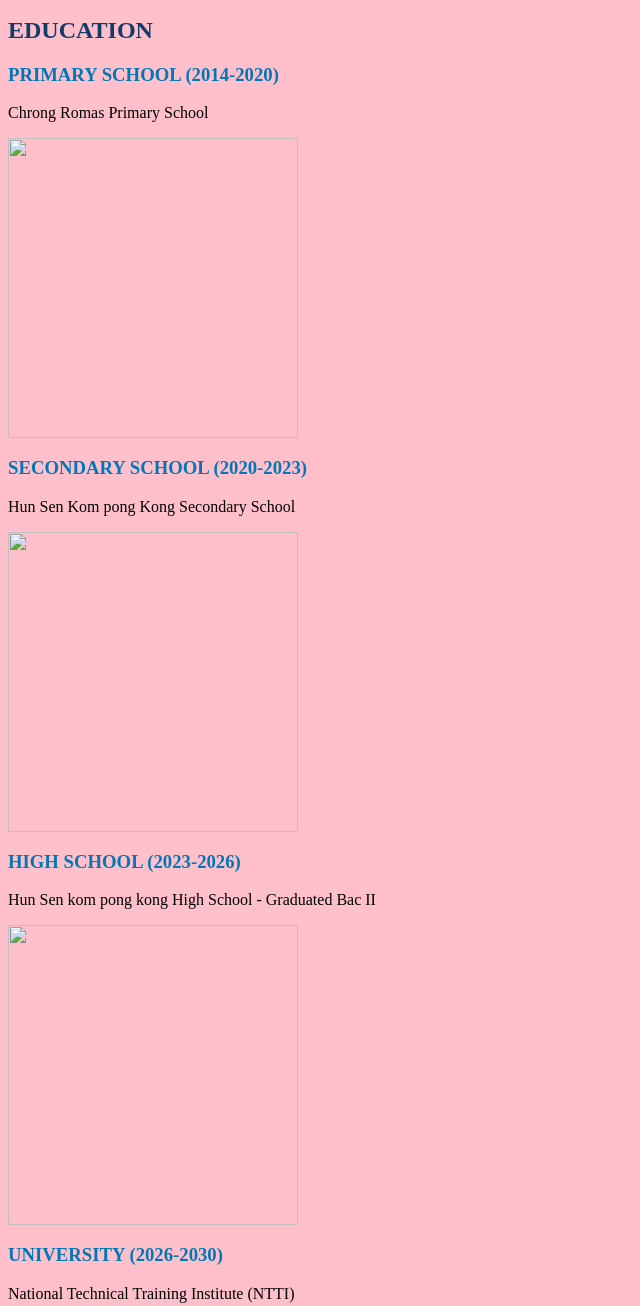
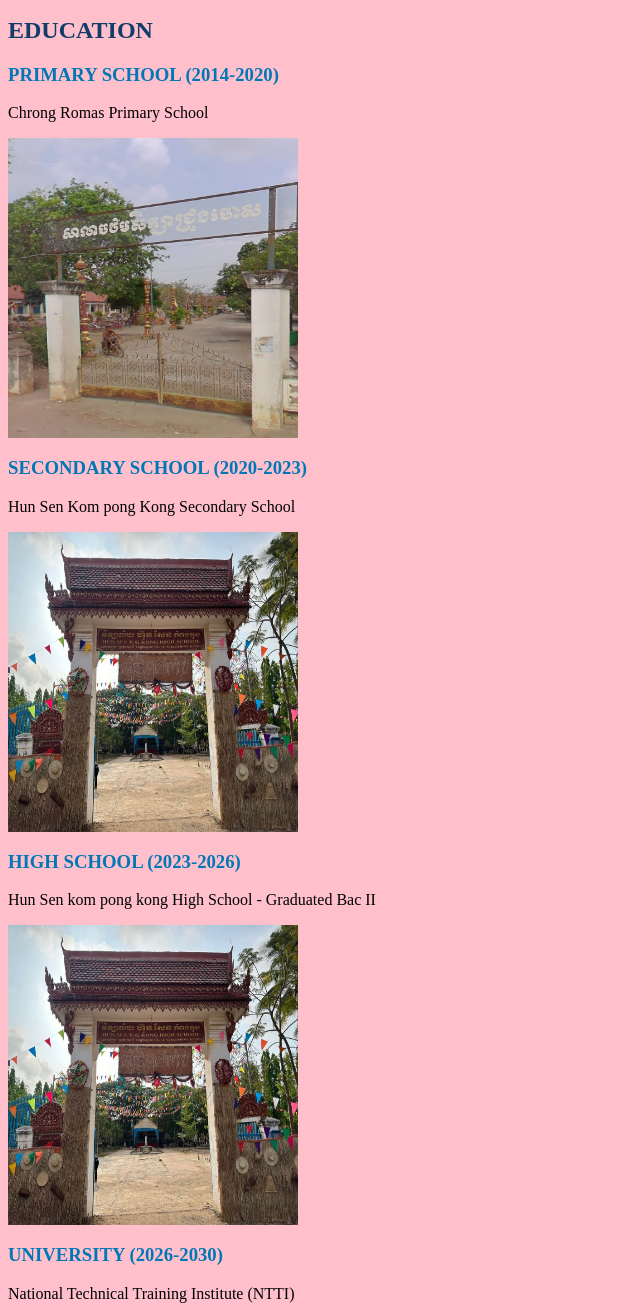
Before and after one commit to srung103057-ctrl/myportfolio, a plain HTML site: page index.html in a window 1280 px wide. Shown: the part 620-1926 px from the top of the page, without its empty margins (0-640 px from the left). Drawn offline with Linux system fonts and the light colour scheme.

Commit message:
Update and rename asssignment.html to index.html

```diff
--- a/asssignment.html
+++ b/index.html
@@ -55,15 +55,15 @@ file:///C:/Users/ASUS/Desktop/assingment/coding.html
 
 <h3><font color="#0077B6">PRIMARY SCHOOL (2014-2020)</font></h3>
 <p>Chrong Romas Primary School</p>
-<img src="primary.jpg" width="290px" height="300px">
+<img src="123.jpg" width="290px" height="300px">
 
 <h3><font color="#0077B6">SECONDARY SCHOOL (2020-2023)</font></h3>
 <p>Hun Sen Kom pong Kong Secondary School</p>
-<img src="kpk.jpg" width="290px" height="300px">
+<img src="photo_2026-11-19_15-37-50.jpg" width="290px" height="300px">
 
 <h3><font color="#0077B6">HIGH SCHOOL (2023-2026)</font></h3>
 <p>Hun Sen kom pong kong High School - Graduated Bac II</p>
-<img src="kpk.jpg" width="290px" height="300px">
+<img src="photo_2026-11-19_15-37-50.jpg" width="290px" height="300px">
 
 <h3><font color="#0077B6">UNIVERSITY (2026-2030)</font></h3>
 <p>National Technical Training Institute (NTTI)</p>
```
